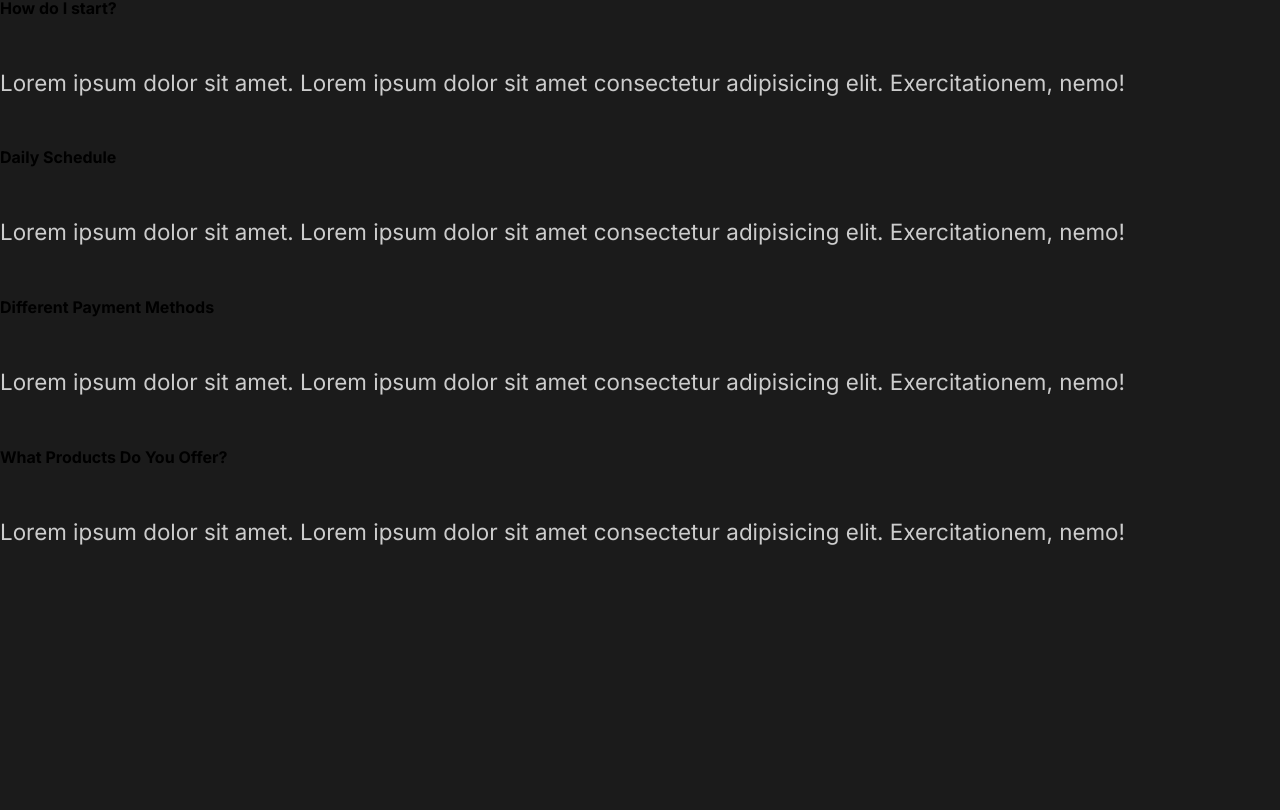
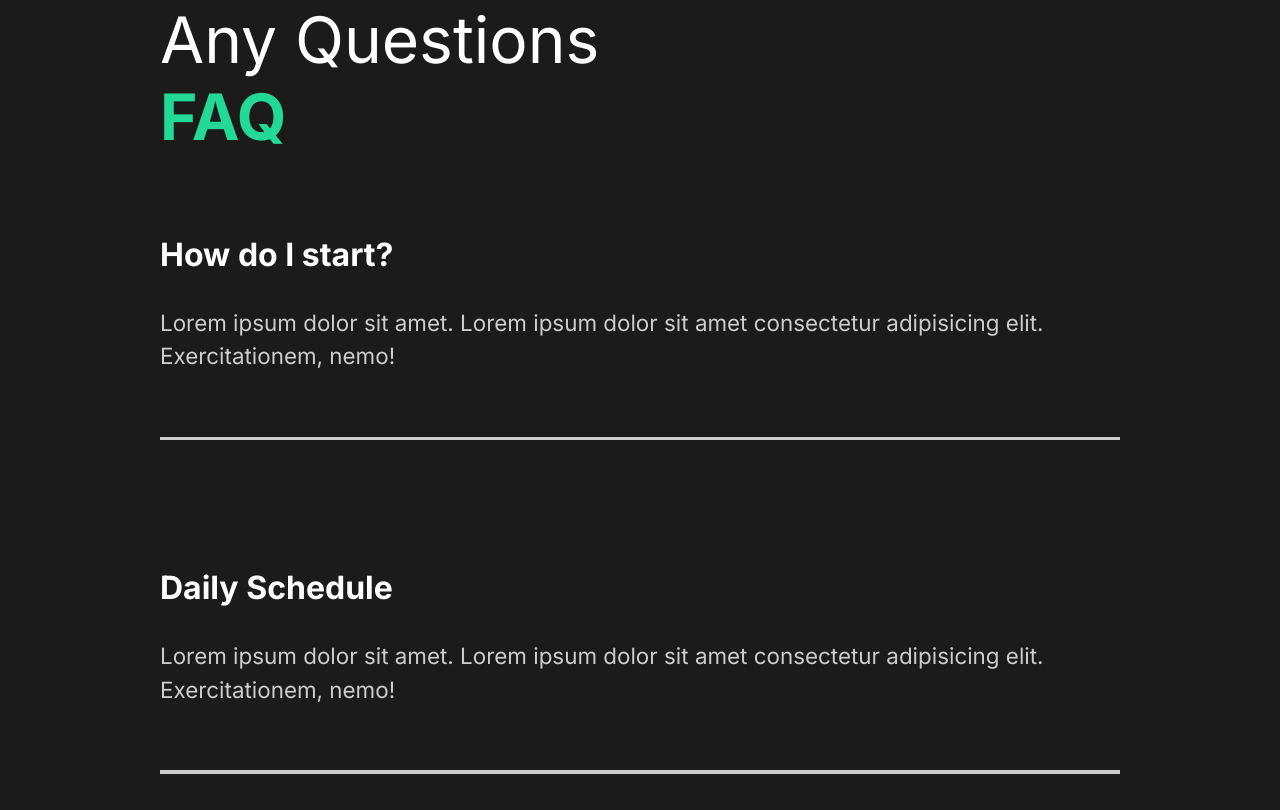
Before and after one commit to gonzalespaulb/react-course-capture, a React (Create React App) app: page / in a window 1280 px wide. Shown: the part 2150-2960 px from the top of the page. Before the commit the page ends 2746 px from the top, so only its background shows below. Built offline with nearby package versions, Linux system fonts and the light colour scheme.

Commit message:
faq styling

```diff
--- a/src/App.css
+++ b/src/App.css
@@ -27,6 +27,7 @@ button:hover{
 }
 
 h2 {
+  color: white;
   font-weight: lighter;
   font-size: 4rem;
 }
@@ -36,7 +37,9 @@ h3 {
 }
 
 h4 {
+  color: white;
   font-weight: bold;
+  font-size: 2rem;
 }
 
 span {
--- a/src/components/FaqSection.js
+++ b/src/components/FaqSection.js
@@ -1,47 +1,98 @@
 import React from 'react';
 
+//........................................................................ Styling--0
+
+const faqLayout = {
+    minHeight: `90vh`,
+    display: `block`,
+    alignItems: `center`,
+    justifyContent: `space-between`,
+    padding: `5rem 10rem`,
+    color: `white`,
+}
+
+const faqSpan = {
+    display: `block`,
+}
+
+const faqH2 = {
+    paddingBottom: `2rem`,
+    fontWeight: `lighter`,
+}
+
+const faqLine = {
+    background: `#cccccc`,
+    height: `0.2rem`,
+    margin: `2rem 0rem`,
+    width: `100%`
+}
+
+const faqQuestion = {
+    padding: `3rem 0rem`,
+    cursor: `pointer`,
+}
+
+const faqAnswer = {
+    padding: `2rem 0rem`,
+}
+
+const faqAnswerP = {
+    padding: `0rem`,
+}
+
+//........................................................................ Styling--1
+
+//........................................................................ Logic--0
+//........................................................................ Logic--1
+
+//........................................................................ Rendered--0
 const FaqSection = () => {
     return (
-        <div className="faq">
-            <h2>Any Questions <span>FAQ</span></h2>
-            <div className="question">
+        <div style={faqLayout} className="faq">
+            <h2 style={faqH2}>Any Questions <span style={faqSpan}>FAQ</span></h2>
+            <div style={faqQuestion} className="question">
                 <h4>How do I start?</h4>
-                <div className="answer">
-                    <p>
+                <div style={faqAnswer} className="answer">
+                    <p style={faqAnswerP}>
                         Lorem ipsum dolor sit amet.
                         Lorem ipsum dolor sit amet consectetur adipisicing elit. Exercitationem, nemo!
                     </p>
                 </div>
+                <div style={faqLine} className="faq-line"></div>
             </div>
-            <div className="question">
+            <div style={faqQuestion} className="question">
                 <h4>Daily Schedule</h4>
-                <div className="answer">
-                    <p>
+                <div style={faqAnswer} className="answer">
+                    <p style={faqAnswerP}>
                         Lorem ipsum dolor sit amet.
                         Lorem ipsum dolor sit amet consectetur adipisicing elit. Exercitationem, nemo!
                     </p>
                 </div>
+                <div style={faqLine} className="faq-line"></div>
             </div>
-            <div className="question">
+            <div style={faqQuestion} className="question">
                 <h4>Different Payment Methods</h4>
-                <div className="answer">
-                    <p>
+                <div style={faqAnswer} className="answer">
+                    <p style={faqAnswerP}>
                         Lorem ipsum dolor sit amet.
                         Lorem ipsum dolor sit amet consectetur adipisicing elit. Exercitationem, nemo!
                     </p>
                 </div>
+                <div style={faqLine} className="faq-line"></div>
             </div>
-            <div className="question">
+            <div style={faqQuestion} className="question">
                 <h4>What Products Do You Offer?</h4>
-                <div className="answer">
-                    <p>
+                <div style={faqAnswer} className="answer">
+                    <p style={faqAnswerP}>
                         Lorem ipsum dolor sit amet.
                         Lorem ipsum dolor sit amet consectetur adipisicing elit. Exercitationem, nemo!
                     </p>
                 </div>
+                <div style={faqLine} className="faq-line"></div>
             </div>
         </div>
     )
 }
 
 export default FaqSection;
+//........................................................................ Rendered--1
```
